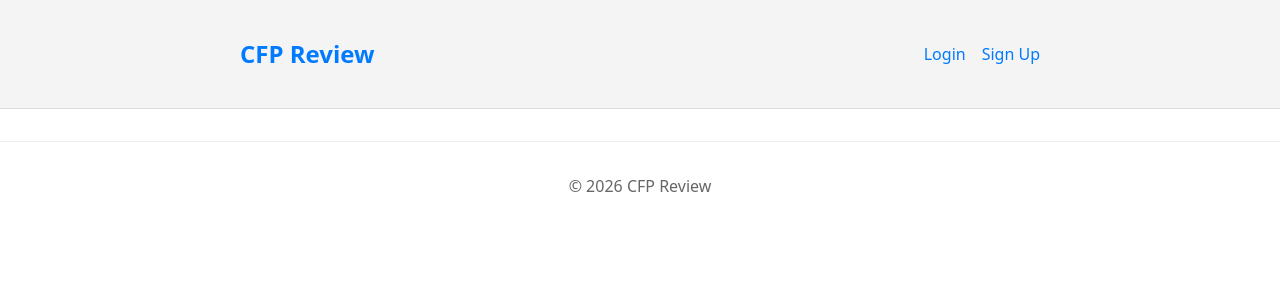
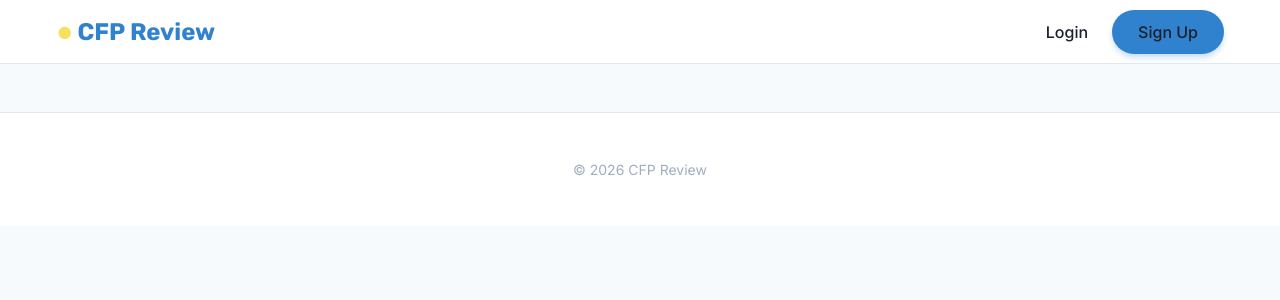
Before and after one commit to kjaymiller/cfp-review, a Django app: template templates/base.html in a window 1280 px wide. Shown: the top 300 px of the page. Run offline with Django 5.2, Linux system fonts and the light colour scheme; the template is opened without the code that fills it, so the values that code supplies are empty; some libraries are stand-ins or nearby versions.

Commit message:
feat: Implement Core UI Components (Issue #20)
- Add CSS variables and styles based on FRONTEND_DESIGN.md
- Create reusable Card component with status strip
- Create Navigation Bar component
- Update base template to include Navbar and Google Fonts

```diff
--- a/static/css/styles.css
+++ b/static/css/styles.css
@@ -1,47 +1,244 @@
+:root {
+    /* Primary: "The Spotlight" */
+    --color-spotlight-gold: #F6E05E;
+    --color-royal-blue: #3182CE;
+
+    /* Secondary: "Global Voices" */
+    --color-teal: #319795;
+    --color-stage-orange: #DD6B20;
+    --color-indigo: #4C51BF;
+
+    /* Neutrals: "The Script" */
+    --color-ink-black: #1A202C;
+    --color-paper-white: #FFFFFF;
+    --color-backstage-grey: #F7FAFC;
+    --color-grey-300: #E2E8F0;
+    --color-grey-500: #A0AEC0;
+
+    /* Typography */
+    --font-heading: 'Rubik', sans-serif;
+    --font-body: 'Inter', sans-serif;
+
+    /* Spacing */
+    --spacing-xs: 0.25rem;
+    --spacing-sm: 0.5rem;
+    --spacing-md: 1rem;
+    --spacing-lg: 1.5rem;
+    --spacing-xl: 2rem;
+    --spacing-2xl: 3rem;
+
+    /* Layout */
+    --container-max-width: 1200px;
+    --header-height: 64px;
+    --border-radius-md: 0.375rem;
+    --border-radius-full: 9999px;
+
+    /* Effects */
+    --shadow-lifted: 0 10px 15px -3px rgba(0, 0, 0, 0.1), 0 4px 6px -2px rgba(0, 0, 0, 0.05);
+    --transition-base: all 0.2s ease-in-out;
+}
+
+/* Base Styles */
+* {
+    box-sizing: border-box;
+}
+
 body {
-    font-family: system-ui, -apple-system, sans-serif;
-    line-height: 1.5;
+    font-family: var(--font-body);
+    background-color: var(--color-backstage-grey);
+    color: var(--color-ink-black);
     margin: 0;
     padding: 0;
-    color: #333;
+    line-height: 1.5;
 }
 
-header {
-    background-color: #f4f4f4;
-    padding: 1rem;
-    border-bottom: 1px solid #ddd;
+h1, h2, h3, h4, h5, h6 {
+    font-family: var(--font-heading);
+    color: var(--color-ink-black);
+    margin-top: 0;
 }
 
-nav {
+a {
+    color: var(--color-royal-blue);
+    text-decoration: none;
+    transition: var(--transition-base);
+}
+
+a:hover {
+    text-decoration: underline;
+}
+
+/* Layout Utility */
+.container {
+    max-width: var(--container-max-width);
+    margin: 0 auto;
+    padding: 0 var(--spacing-md);
+}
+
+/* Buttons */
+.btn {
+    display: inline-flex;
+    align-items: center;
+    justify-content: center;
+    padding: 0.5rem 1.5rem;
+    border-radius: var(--border-radius-full);
+    font-weight: 500;
+    cursor: pointer;
+    transition: var(--transition-base);
+    border: 2px solid transparent;
+    text-decoration: none;
+    font-family: var(--font-body);
+}
+
+.btn:hover {
+    text-decoration: none;
+    transform: translateY(-1px);
+}
+
+.btn:active {
+    transform: translateY(0);
+}
+
+.btn-primary {
+    background-color: var(--color-royal-blue);
+    color: var(--color-paper-white);
+    box-shadow: 0 4px 6px -1px rgba(49, 130, 206, 0.3);
+}
+
+.btn-primary:hover {
+    filter: brightness(110%);
+    box-shadow: 0 6px 8px -1px rgba(49, 130, 206, 0.4);
+}
+
+.btn-secondary {
+    background-color: transparent;
+    border-color: var(--color-teal);
+    color: var(--color-teal);
+}
+
+.btn-secondary:hover {
+    background-color: rgba(49, 151, 149, 0.1);
+}
+
+/* Cards (Proposals) */
+.card {
+    background-color: var(--color-paper-white);
+    border-radius: var(--border-radius-md);
+    box-shadow: var(--shadow-lifted);
+    overflow: hidden;
+    display: flex;
+    flex-direction: column;
+    margin-bottom: var(--spacing-lg);
+    border: 1px solid var(--color-grey-300);
+    position: relative;
+    padding-left: var(--spacing-sm); /* Space for the status strip */
+}
+
+/* Status Strip */
+.card::before {
+    content: '';
+    position: absolute;
+    left: 0;
+    top: 0;
+    bottom: 0;
+    width: var(--spacing-sm);
+    background-color: var(--color-grey-500); /* Default to Draft/Grey */
+}
+
+.card.status-review::before {
+    background-color: var(--color-royal-blue);
+}
+
+.card.status-accepted::before {
+    background-color: var(--color-spotlight-gold);
+}
+
+.card.status-rejected::before {
+    background-color: var(--color-stage-orange);
+}
+
+.card-content {
+    padding: var(--spacing-lg);
+}
+
+.card-title {
+    margin-bottom: var(--spacing-sm);
+    font-size: 1.25rem;
+    font-weight: 600;
+}
+
+.card-meta {
+    display: flex;
+    gap: var(--spacing-md);
+    color: var(--color-grey-500);
+    font-size: 0.875rem;
+    margin-bottom: var(--spacing-md);
+}
+
+/* Navigation */
+.main-header {
+    background-color: var(--color-paper-white);
+    border-bottom: 1px solid var(--color-grey-300);
+    height: var(--header-height);
+    display: flex;
+    align-items: center;
+    position: sticky;
+    top: 0;
+    z-index: 100;
+}
+
+.main-nav {
     display: flex;
     justify-content: space-between;
     align-items: center;
-    max-width: 800px;
-    margin: 0 auto;
+    width: 100%;
 }
 
-nav ul {
-    list-style: none;
-    padding: 0;
+.nav-brand {
+    font-family: var(--font-heading);
+    font-weight: 700;
+    font-size: 1.5rem;
+    color: var(--color-royal-blue);
     display: flex;
-    gap: 1rem;
+    align-items: center;
+    gap: var(--spacing-xs);
 }
 
-nav a {
-    text-decoration: none;
-    color: #007bff;
+.nav-links {
+    list-style: none;
+    display: flex;
+    gap: var(--spacing-lg);
+    margin: 0;
+    padding: 0;
+    align-items: center;
 }
 
-main {
-    max-width: 800px;
-    margin: 2rem auto;
-    padding: 0 1rem;
+.nav-links a {
+    color: var(--color-ink-black);
+    font-weight: 500;
 }
 
-footer {
+.nav-links a:hover {
+    color: var(--color-royal-blue);
+    text-decoration: none;
+}
+
+/* Footer */
+.main-footer {
+    background-color: var(--color-paper-white);
+    padding: var(--spacing-xl) 0;
+    margin-top: var(--spacing-2xl);
     text-align: center;
-    padding: 1rem;
-    margin-top: 2rem;
-    border-top: 1px solid #eee;
-    color: #666;
+    border-top: 1px solid var(--color-grey-300);
+    color: var(--color-grey-500);
+    font-size: 0.875rem;
 }
+
+/* Utility */
+.text-spotlight { color: var(--color-spotlight-gold); }
+.text-royal { color: var(--color-royal-blue); }
+.text-teal { color: var(--color-teal); }
+.text-orange { color: var(--color-stage-orange); }
+
+.mt-lg { margin-top: var(--spacing-lg); }
+.mb-lg { margin-bottom: var(--spacing-lg); }
--- a/templates/base.html
+++ b/templates/base.html
@@ -4,6 +4,11 @@
     <meta charset="UTF-8">
     <meta name="viewport" content="width=device-width, initial-scale=1.0">
     <title>{% block title %}CFP Review{% endblock %}</title>
+
+    <!-- Google Fonts -->
+    <link rel="preconnect" href="https://fonts.googleapis.com">
+    <link rel="preconnect" href="https://fonts.gstatic.com" crossorigin>
+    <link href="https://fonts.googleapis.com/css2?family=Inter:wght@400;500;600&family=Rubik:wght@400;500;700&display=swap" rel="stylesheet">
 
     <!-- Alpine.js -->
     <script defer src="https://cdn.jsdelivr.net/npm/alpinejs@3.x.x/dist/cdn.min.js"></script>
@@ -15,31 +20,13 @@
     <link rel="stylesheet" href="{% static 'css/styles.css' %}">
 </head>
 <body>
-    <header>
-        <nav>
-            <h1><a href="/">CFP Review</a></h1>
-            <ul>
-                {% if user.is_authenticated %}
-                    <li>Hello, {{ user.username }}</li>
-                    <li>
-                        <form method="post" action="{% url 'account_logout' %}">
-                            {% csrf_token %}
-                            <button type="submit">Logout</button>
-                        </form>
-                    </li>
-                {% else %}
-                    <li><a href="{% url 'account_login' %}">Login</a></li>
-                    <li><a href="{% url 'account_signup' %}">Sign Up</a></li>
-                {% endif %}
-            </ul>
-        </nav>
-    </header>
+    {% include "components/navbar.html" %}
 
-    <main>
+    <main class="container mt-lg">
         {% if messages %}
-            <ul class="messages">
+            <ul class="messages" style="list-style: none; padding: 0; margin-bottom: 1rem;">
                 {% for message in messages %}
-                <li{% if message.tags %} class="{{ message.tags }}"{% endif %}>{{ message }}</li>
+                <li class="alert {{ message.tags }}" style="padding: 1rem; background: #fff; border: 1px solid #ddd; border-radius: 4px; margin-bottom: 0.5rem;">{{ message }}</li>
                 {% endfor %}
             </ul>
         {% endif %}
@@ -48,8 +35,10 @@
         {% endblock %}
     </main>
 
-    <footer>
-        <p>&copy; {% now "Y" %} CFP Review</p>
+    <footer class="main-footer">
+        <div class="container">
+            <p>&copy; {% now "Y" %} CFP Review</p>
+        </div>
     </footer>
 </body>
 </html>
--- /dev/null
+++ b/templates/components/navbar.html
@@ -0,0 +1,22 @@
+<header class="main-header">
+    <div class="container main-nav">
+        <a href="/" class="nav-brand">
+            <span style="color: var(--color-spotlight-gold); font-size: 1.2em; line-height: 1;">●</span>
+            CFP Review
+        </a>
+        <ul class="nav-links">
+            {% if user.is_authenticated %}
+                <li>Hello, {{ user.username }}</li>
+                <li>
+                    <form method="post" action="{% url 'account_logout' %}" style="display: inline;">
+                        {% csrf_token %}
+                        <button type="submit" class="btn btn-secondary" style="border: none; background: none; padding: 0; color: inherit; font-weight: normal;">Logout</button>
+                    </form>
+                </li>
+            {% else %}
+                <li><a href="{% url 'account_login' %}">Login</a></li>
+                <li><a href="{% url 'account_signup' %}" class="btn btn-primary">Sign Up</a></li>
+            {% endif %}
+        </ul>
+    </div>
+</header>
```
Also changed, not shown: templates/components/card.html (added, +21 -0 lines).
